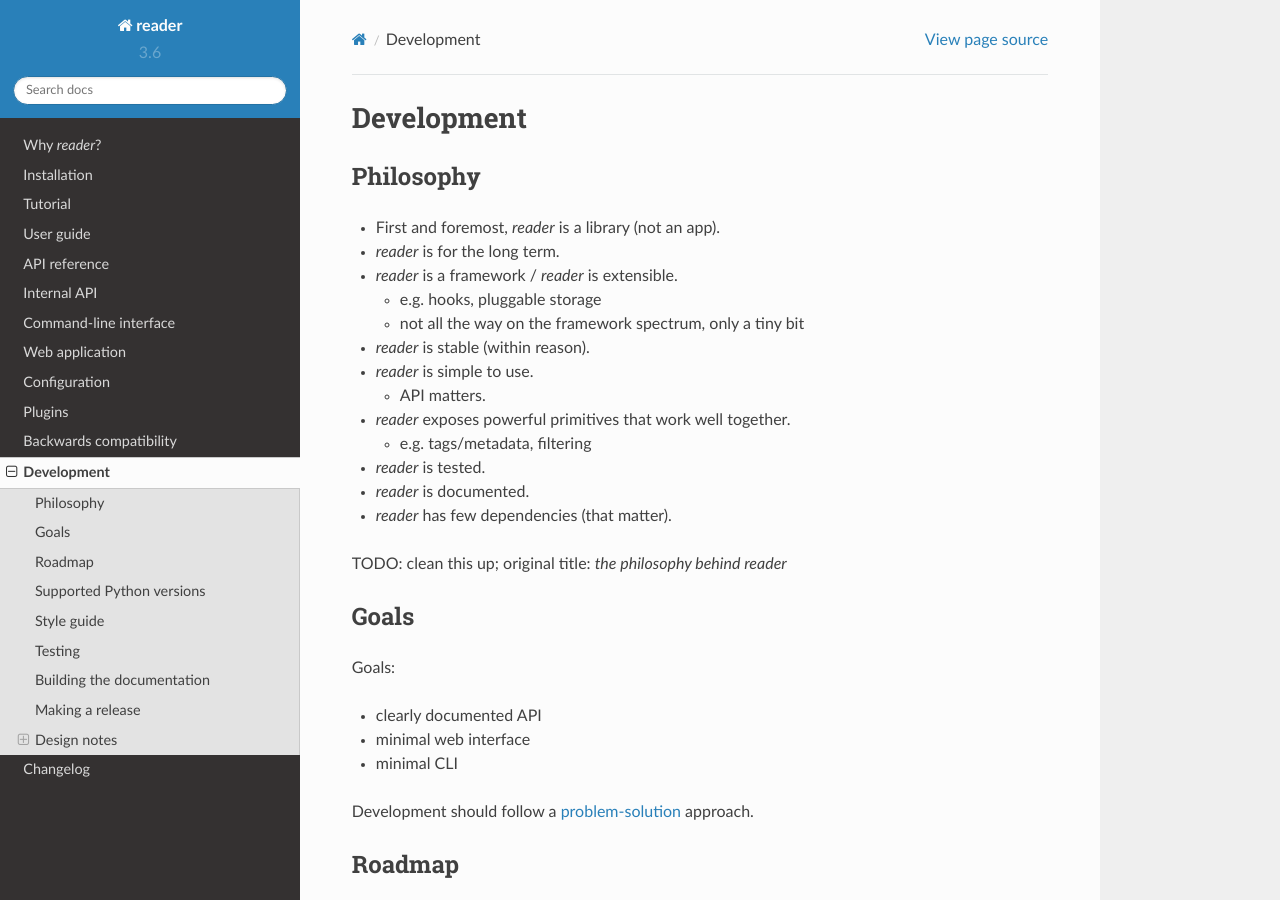
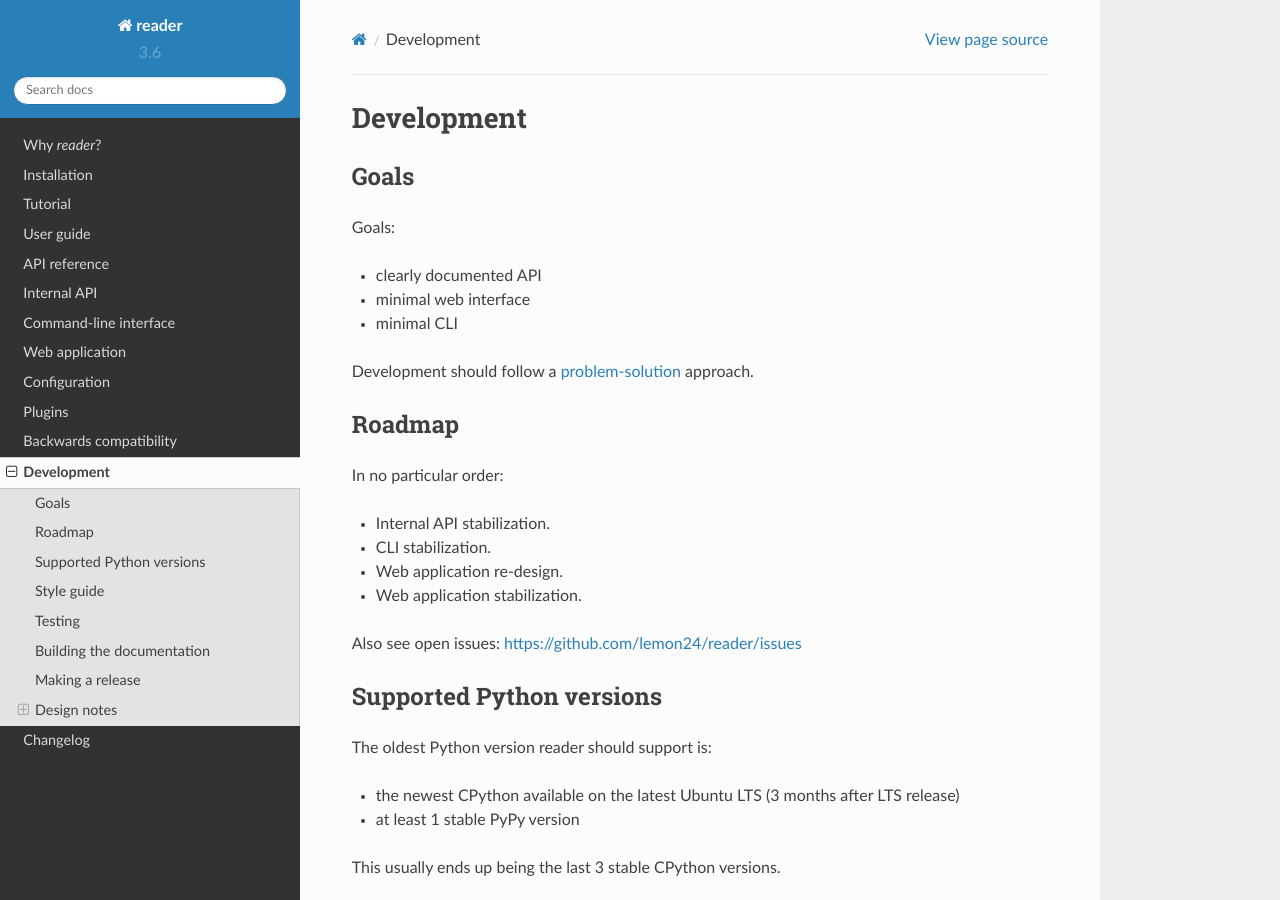
Before and after one commit to Alcides1123/reader, a Sphinx documentation site: the page built from docs/dev.rst, in a window 1280 px wide and 900 px high. Built offline with Sphinx 7.4.7 and the Read the Docs theme 2.0.0, drawn with Linux system fonts in a browser that asks for light colours.

Commit message:
Move philosphy to why.rst.
For #60.

```diff
--- a/docs/dev.rst
+++ b/docs/dev.rst
@@ -1,32 +1,6 @@
 
 Development
 ===========
-
-
-Philosophy
-----------
-
-* First and foremost, *reader* is a library (not an app).
-* *reader* is for the long term.
-* *reader* is a framework / *reader* is extensible.
-
-  * e.g. hooks, pluggable storage
-  * not all the way on the framework spectrum, only a tiny bit
-
-* *reader* is stable (within reason).
-* *reader* is simple to use.
-
-  * API matters.
-
-* *reader* exposes powerful primitives that work well together.
-
-  * e.g. tags/metadata, filtering
-
-* *reader* is tested.
-* *reader* is documented.
-* *reader* has few dependencies (that matter).
-
-TODO: clean this up; original title: *the philosophy behind reader*
 
 
 Goals
```
Also changed, not shown: docs/why.rst (+16 -0 lines).
